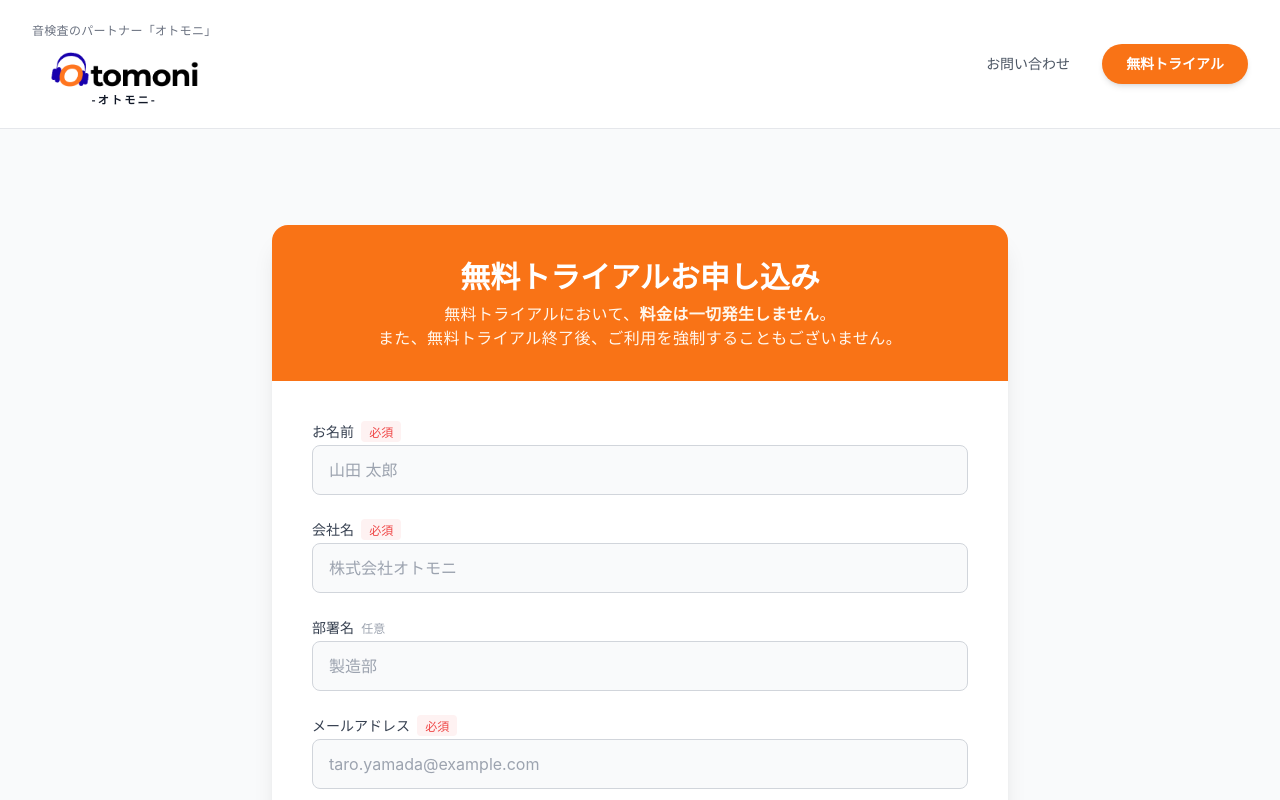
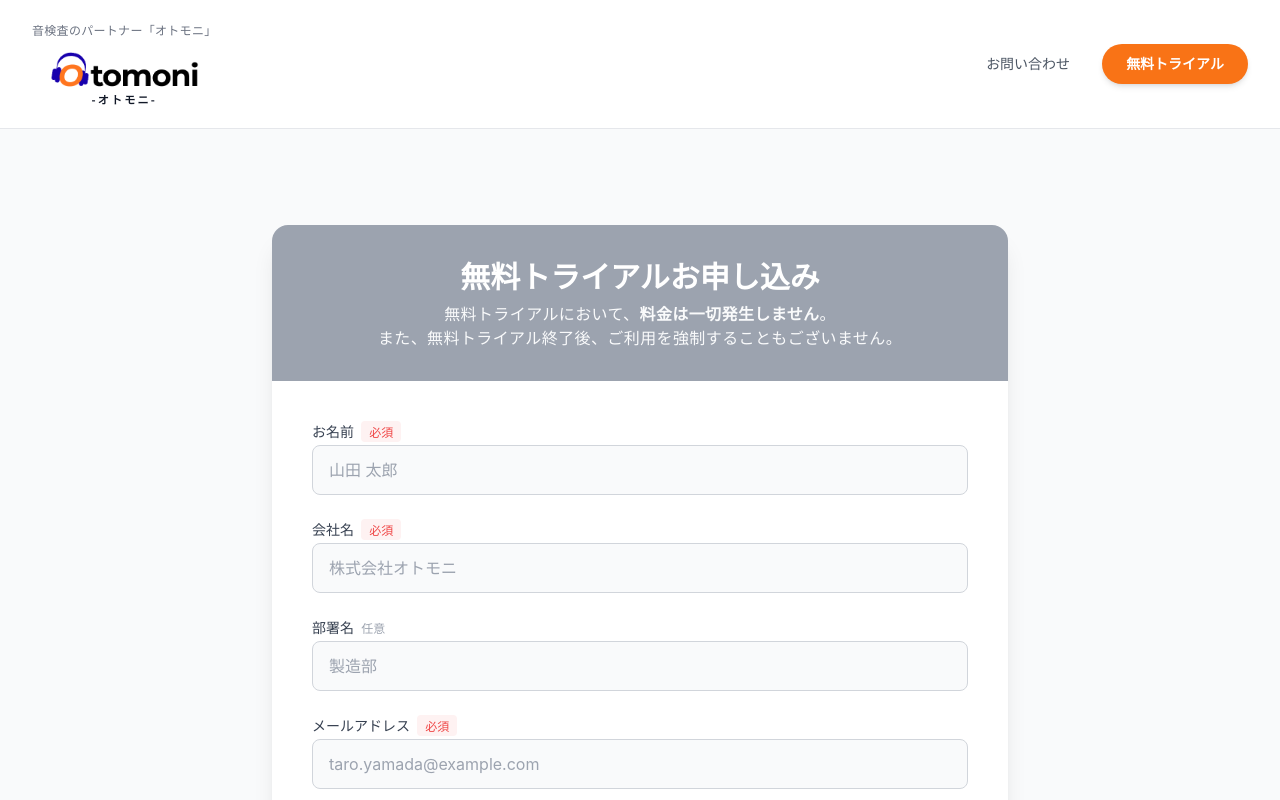
Before and after one commit to BABAAKIHISA/Otomoni-LP, a React (Vite) app: page /FreeTrial in a window 1280 px wide. Shown: the top 800 px of the page. Built offline with nearby package versions, Linux system fonts and the light colour scheme.

Commit message:
Change FreeTrial layout

```diff
--- a/src/pages/Contact.jsx
+++ b/src/pages/Contact.jsx
@@ -1,11 +1,32 @@
 
-import React from 'react';
+import React, { useState } from 'react';
 import { Helmet } from 'react-helmet';
 import { motion } from 'framer-motion';
 import { Mail, Phone, ExternalLink } from 'lucide-react';
 import { Button } from '@/components/ui/button';
 
 const Contact = () => {
+  const [formData, setFormData] = useState({
+    name: '',
+    company: '',
+    department: '',
+    email: '',
+    phone: '',
+    message: '',
+    agree: false
+  });
+
+  const [isConfirming, setIsConfirming] = useState(false);
+  const [isSending, setIsSending] = useState(false);
+  const [isSuccess, setIsSuccess] = useState(false);
+
+  const handleChange = (e) => {
+    const { name, value, type, checked } = e.target;
+    setFormData(prev => ({
+      ...prev,
+      [name]: type === 'checkbox' ? checked : value
+    }))
+  }
   return (
     <>
       <Helmet>
--- a/src/pages/FreeTrial.jsx
+++ b/src/pages/FreeTrial.jsx
@@ -98,12 +98,12 @@ const FreeTrial = () => {
           transition={{ duration: 0.6 }}
           className="bg-white rounded-2xl shadow-xl overflow-hidden"
         >
-          <div className="bg-orange-500 py-8 px-6 sm:px-10 text-center">
+          <div className="bg-gray-400 py-8 px-6 sm:px-10 text-center">
             <h1 className="text-2xl sm:text-3xl font-bold text-white mb-2 font-japanese">
               {isSuccess ? '送信完了' : isConfirming ? '入力内容の確認' : '無料トライアルお申し込み'}
             </h1>
             {!isSuccess && !isConfirming && (
-              <p className="text-orange-50 text-sm sm:text-base font-japanese font-medium tracking-wide">
+              <p className="text-gray-50 text-sm sm:text-base font-japanese font-medium tracking-wide">
                 無料トライアルにおいて、<b>料金は一切発生しません</b>。<br />また、無料トライアル終了後、ご利用を強制することもございません。
               </p>
             )}
```
